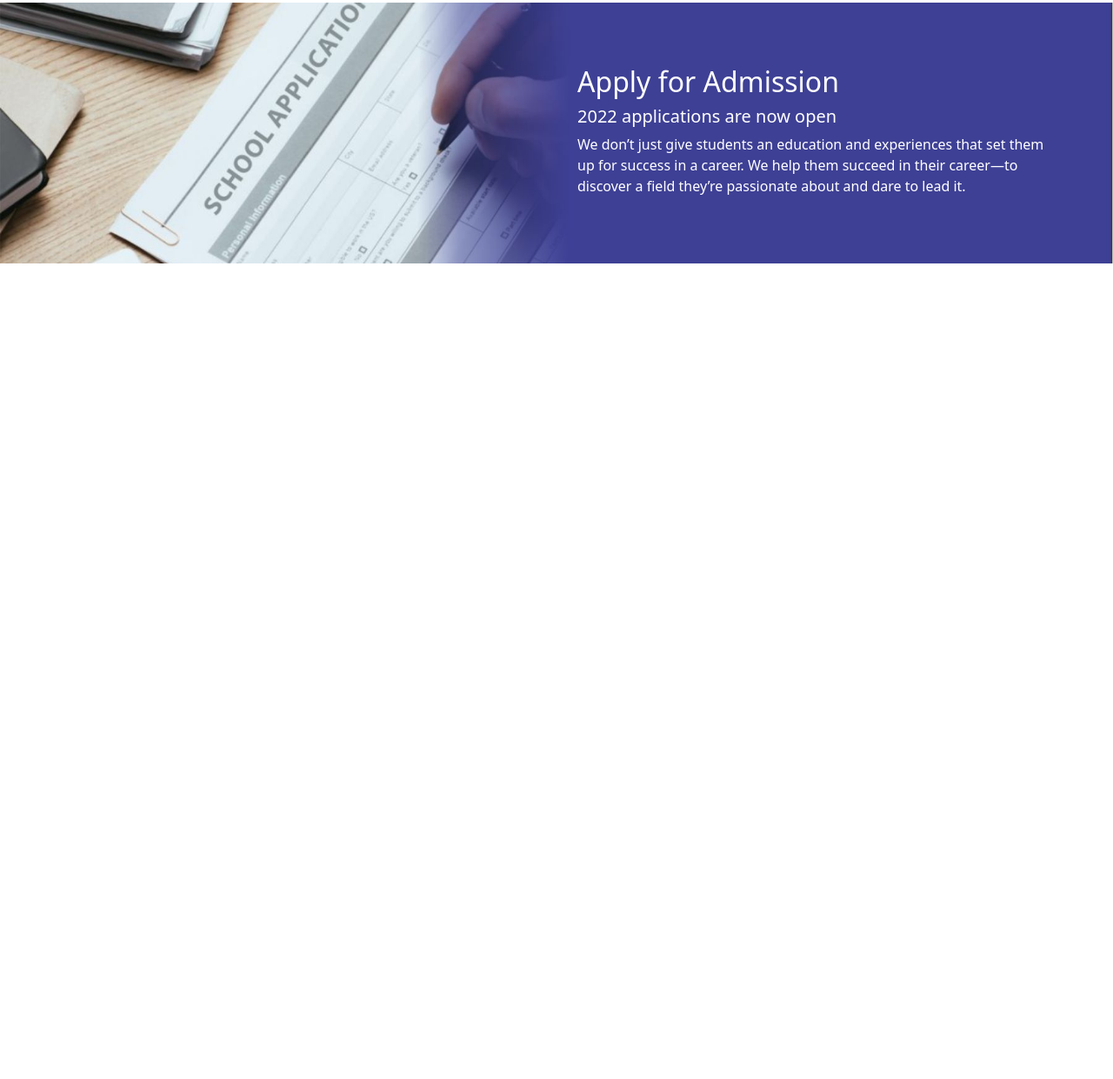
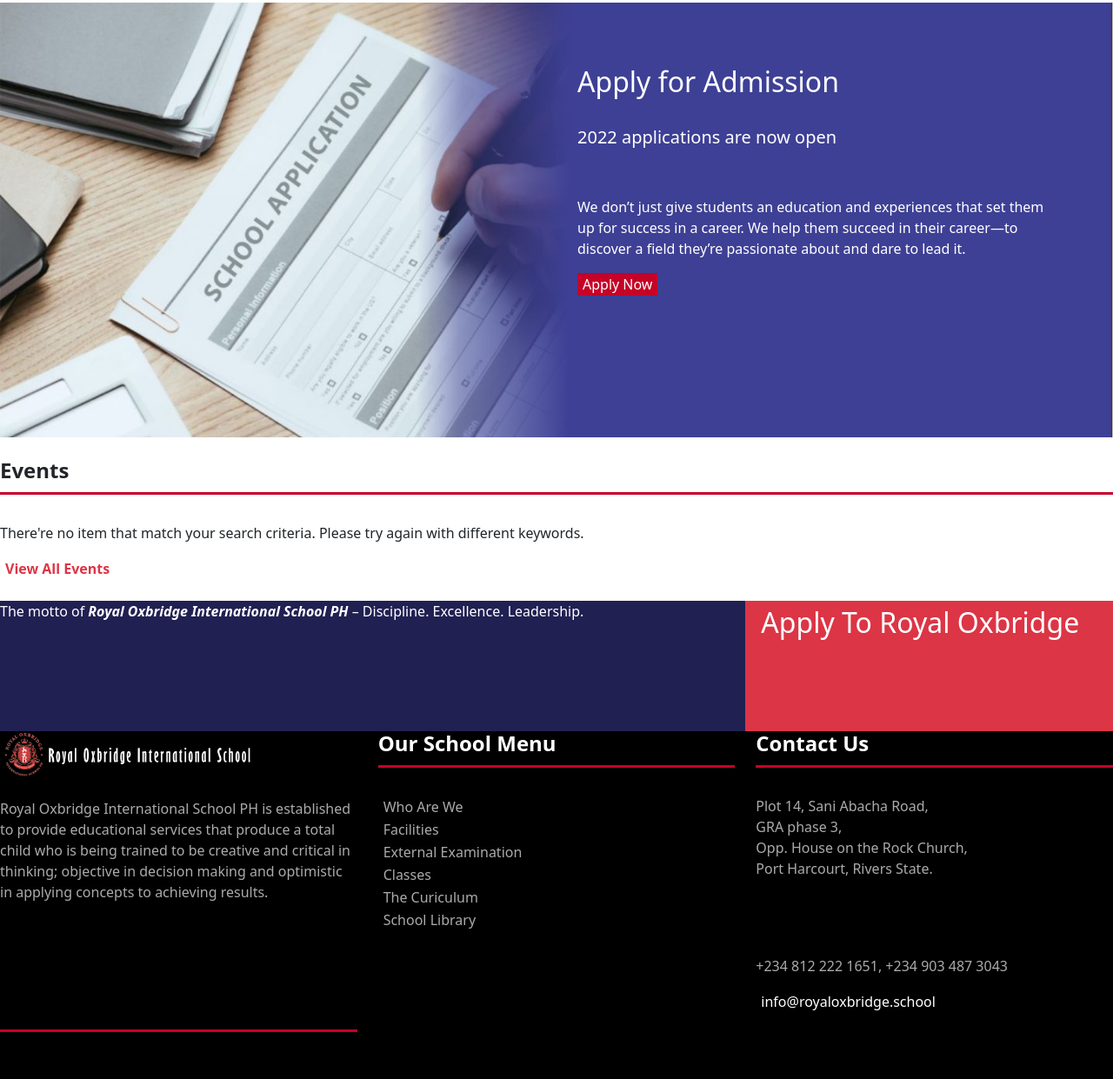
Before and after one commit to Gabriel609/Oxbridge, a plain HTML site: page index.html in a window 1280 px wide. Shown: the part 2260-3501 px from the top of the page at 87% size. Before the commit the page ends 2574 px from the top, so only its background shows below. Drawn offline with nearby package versions, Linux system fonts and the light colour scheme.

Commit message:
added footer

```diff
--- a/css/style.css
+++ b/css/style.css
@@ -80,7 +80,41 @@
   background-repeat:no-repeat ;
   background-position: center;
   width: 100%;
-  height: 300px;
+  height: 500px;
   text-decoration: white;
   justify-content: space-between;
 }
+.Text{
+  font-size:22px;
+}
+.apply{
+ background-color: rgb(197,2,39);
+ border:none;
+}
+.Events{
+  border-bottom: 3px solid rgb(197, 2, 39);
+  padding-bottom: 10px;
+
+}
+.motto{
+  background-color:rgb(33,32,82);
+  height: 150px;
+}
+.btn-apply2{
+  font-size:xx-large;
+}
+.logo{
+  width: 300px;
+}
+.footer{
+height: 400px;
+}
+.footer-text{
+  color: rgb(171,171,171);
+}
+.about{
+  color: rgb(171,171,171);
+}
+.address{
+  color: rgb(171,171,171);
+}
--- a/index.html
+++ b/index.html
@@ -240,14 +240,19 @@
 
     <!--Welcome  -->
     <section>
-      <div  class="row m-2">
-        <div class="col-md-4 ">
-
-        <h4 class="fw-bold w-100 Welcome " >Welcome to Royal Oxbridge</h4>
-        <p> <span class="fw-bold"> Royal Oxbridge International School PH</span> is established to provide educational services that produce a total child who is being trained to be creative and critical in thinking; objective in decision making and optimistic in applying concepts to achieving results.</p>
+      <div class="row m-2">
+        <div class="col-md-4">
+          <h4 class="fw-bold w-100 Welcome">Welcome to Royal Oxbridge</h4>
+          <p>
+            <span class="fw-bold"> Royal Oxbridge International School PH</span>
+            is established to provide educational services that produce a total
+            child who is being trained to be creative and critical in thinking;
+            objective in decision making and optimistic in applying concepts to
+            achieving results.
+          </p>
         </div>
-      <div class="col-md-4 ">
-        <h4 class="fw-bold w-100 Welcome " >School News & Updates</h4>
+        <div class="col-md-4">
+          <h4 class="fw-bold w-100 Welcome">School News & Updates</h4>
           <button class="text-danger border-0 bg-white">
             <strong class="fw-bold w-100 News"> Read The News </strong>
           </button>
@@ -256,34 +261,123 @@
           <div class="flip-card">
             <div class="flip-card-inner">
               <div class="flip-card-front">
-              <img src="./images/career.jpg" alt="Avatar" style="width:300px;height:300px; ">
-
+                <img
+                  src="./images/career.jpg"
+                  alt="Avatar"
+                  style="width: 300px; height: 300px"
+                />
               </div>
               <div class="flip-card-back bg-danger">
-              <h3> Career Opurtunities</h3>
-              <p><li>Front Desk Representative</li>
+                <h3>Career Opurtunities</h3>
+                <p>
+                  <li>Front Desk Representative</li>
                   <li>Subjects' Teacher</li>
-                <li> The School Principal</li>
+                  <li>The School Principal</li>
                 </p>
-              <button class="bg-danger border-0 text-white ">LEARN MORE</button>
+                <button class="bg-danger border-0 text-white">
+                  LEARN MORE
+                </button>
               </div>
             </div>
           </div>
         </div>
       </div>
-    </section> <br>
+    </section>
+    <br />
     <!-- End of Welcome -->
+    <!-- Application -->
     <section class="application">
-      <div class=" row  d-flex justify-content-end">
+      <div class="row d-flex justify-content-end">
         <div class="col-md-6"></div>
         <div class="col-md-6 m-4 text-white p-5">
           <h2>Apply for Admission</h2>
+          <br />
           <h5>2022 applications are now open</h5>
-        <p>We don’t just give students an education and experiences that set them up for success in a career. We help them succeed in their career—to discover a field they’re passionate about and dare to lead it.</p>
+          <br />
+          <br />
+          <p class="text">
+            We don’t just give students an education and experiences that set
+            them up for success in a career. We help them succeed in their
+            career—to discover a field they’re passionate about and dare to lead
+            it.
+          </p>
+          <button class="apply text-white">Apply Now</button>
+        </div>
+      </div>
+    </section>
+    <br />
+    <!-- End of Application -->
+
+    <!-- Events -->
+    <section>
+      <div>
+        <h4 class="fw-bold w-100 Events">Events</h4>
+      </div>
+      <br />
+      <p>
+        There're no item that match your search criteria. Please try again with
+        different keywords.
+      </p>
+      <button class="text-danger border-0 bg-white">
+        <strong class="fw-bold w-100 News"> View All Events </strong>
+      </button>
+    </section>
+    <!-- End of Events -->
+    <!-- Motto -->
+    <section class="row mt-4">
+      <div class="col-md-8 text-white motto">
+        <p class="">
+          The motto of <i><b> Royal Oxbridge International School PH </b></i> –
+          Discipline. Excellence. Leadership.
+        </p>
+      </div>
+      <div class="col-md-4 bg-danger">
+        <button class="border-0 bg-danger text-white btn-apply2">
+          Apply To Royal Oxbridge
+        </button>
+      </div>
+    </section>
+    <!-- End of Motto -->
+    <!-- Footer -->
+    <footer>
+      <div class="row bg-black footer">
+        <div class="col-md-4">
+          <img src="./images/logo-royaloxbridge.png" alt="" class="logo" /><br><br>
+          <p class="footer-text">
+            Royal Oxbridge International School PH is established to provide
+            educational services that produce a total child who is being trained
+            to be creative and critical in thinking; objective in decision
+            making and optimistic in applying concepts to achieving results.
+          </p>
+          <br>
+          <br>
+          <br>
+          <br>
+          <br>
+          <h4 class="fw-bold w-100 Events text-white"></h4>
+        </div>
+        <div class="col-md-4">
+        <h4 class="fw-bold w-100 Events text-white">Our School Menu</h4><br>
+        <button class="border-0 bg-transparent about">Who Are We</button><br>
+        <button class="border-0 bg-transparent about">Facilities</button><br>
+        <button class="border-0 bg-transparent about">External Examination</button><br>
+        <button class="border-0 bg-transparent about">Classes</button><br>
+        <button class="border-0 bg-transparent about">The Curiculum</button><br>
+        <button class="border-0 bg-transparent about">School Library</button><br>
+        </div>
+        <div class="col-md-4">
+          <h4 class="fw-bold w-100 Events text-white">Contact Us</h4><br>
+          <p class="address">Plot 14, Sani Abacha Road, <br>
+            GRA phase 3,<br>
+            Opp. House on the Rock Church,<br>
+            Port Harcourt, Rivers State.</p><br><br><br>
+            <p class="address" >+234 812 222 1651, +234 903 487 3043</p>
+            <button class="text-white bg-transparent border-0">info@royaloxbridge.school</button>
         </div>
 
       </div>
-    </section>
+    </footer>
+    <!-- End of Footer -->
     <script src="./js/bootstrap.bundle.min.js"></script>
   </body>
 </html>
```
Lines whose indentation alone changed are shown as unchanged.
